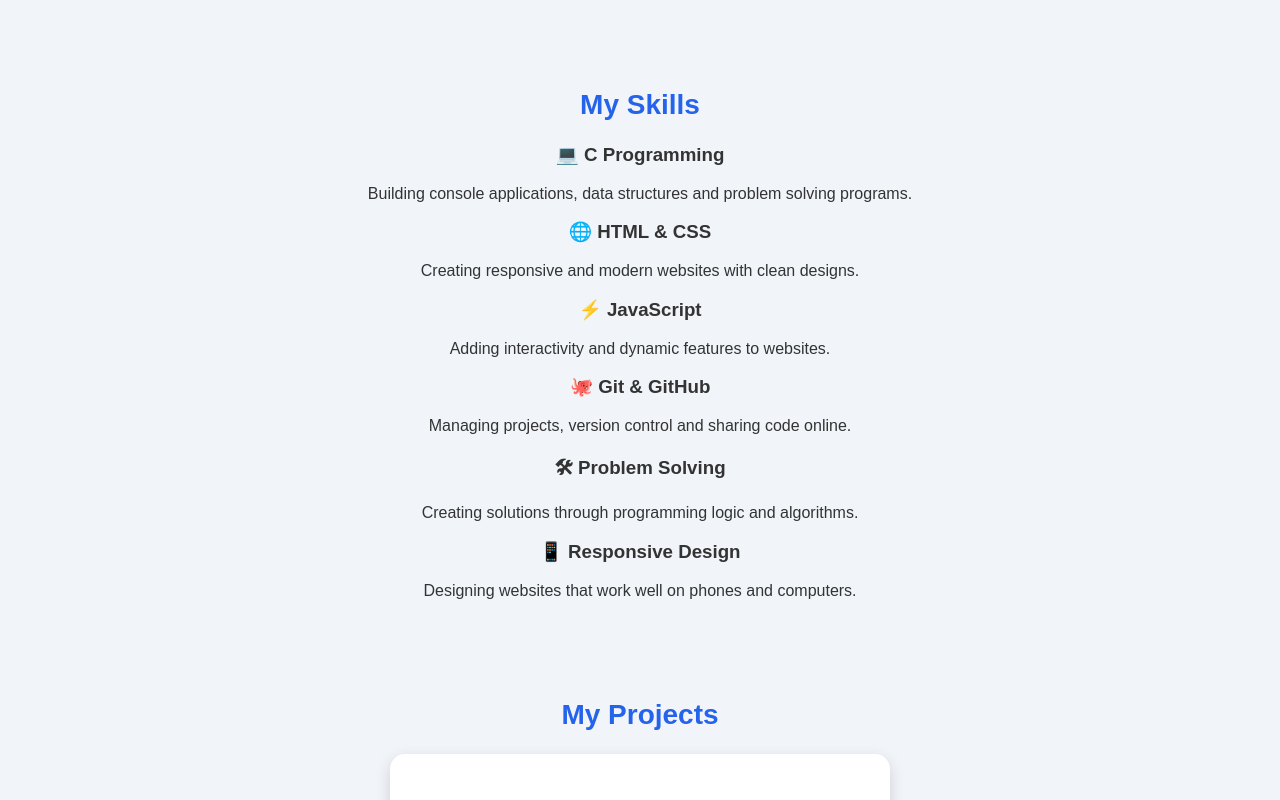
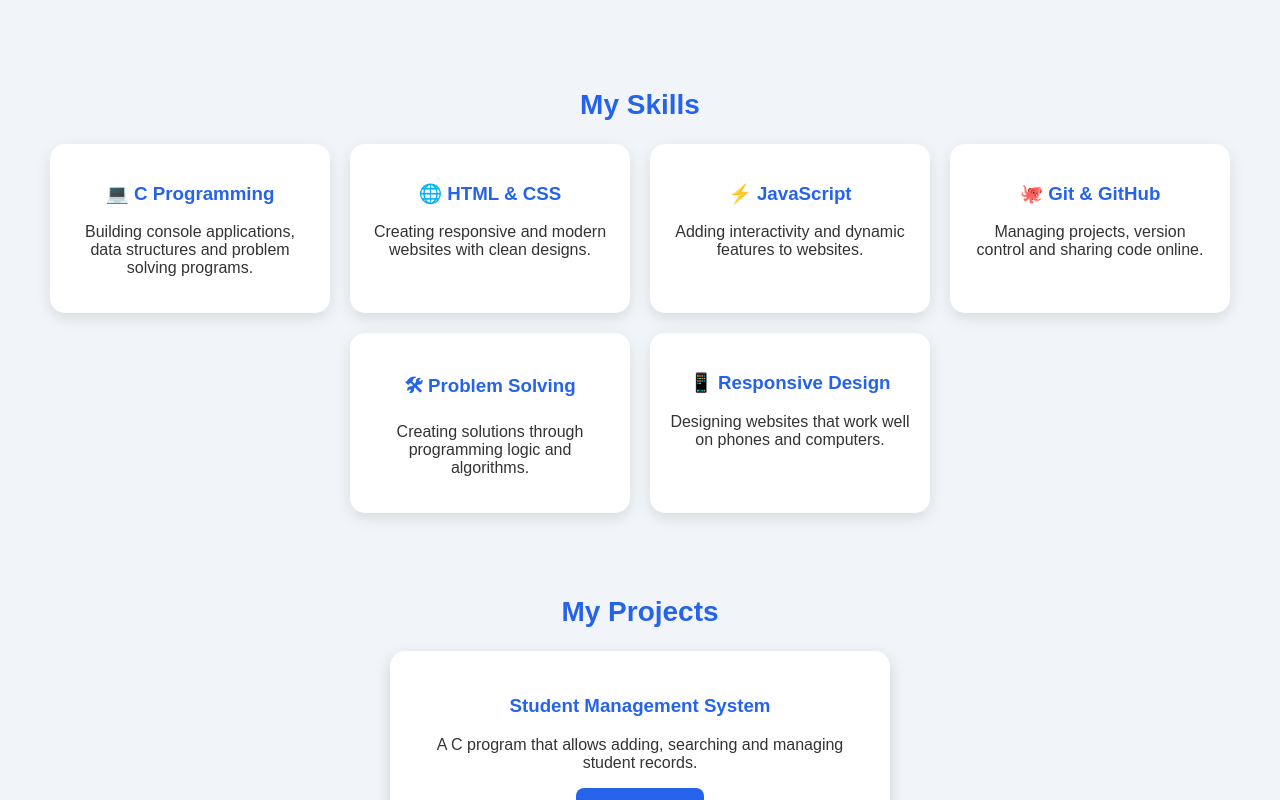
Before and after one commit to Lcwebdesigner/lcwebdesigner.github.io, a plain HTML site: page index.html in a window 1280 px wide. Shown: the part 693-1493 px from the top of the page. Drawn offline with Linux system fonts and the light colour scheme.

Commit message:
Update style.css

```diff
--- a/style.css
+++ b/style.css
@@ -128,3 +128,26 @@
     color:white;
     padding:20px;
 }
+.skill-container{
+    display:flex;
+    justify-content:center;
+    flex-wrap:wrap;
+    gap:20px;
+}
+
+.skill-card{
+    background:white;
+    width:280px;
+    padding:20px;
+    border-radius:15px;
+    box-shadow:0 5px 15px rgba(0,0,0,0.1);
+    transition:0.3s;
+}
+
+.skill-card:hover{
+    transform:translateY(-10px);
+}
+
+.skill-card h3{
+    color:#2563eb;
+}
```
